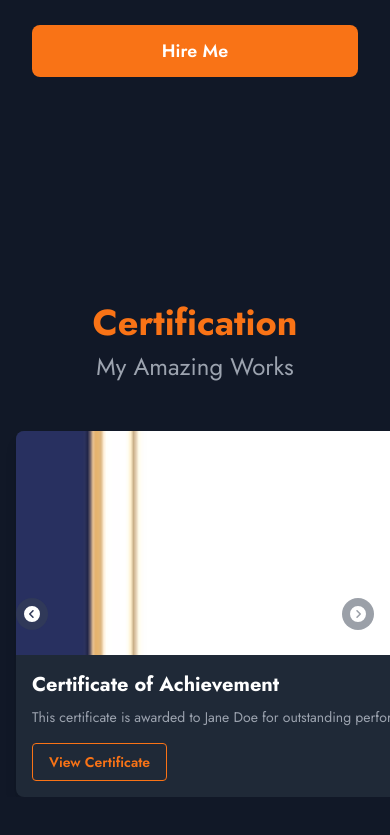
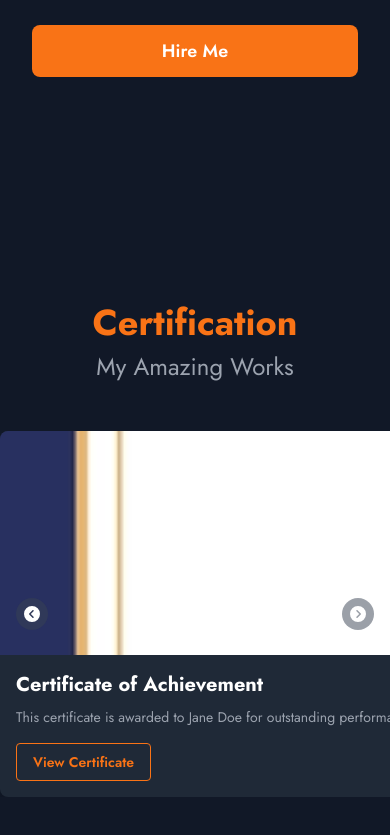
Before and after one commit to prodevssp/portfolio-website, a Next.js app: page / in a window 390 px wide. Shown: the part 1449-2284 px from the top of the page. Built offline with nearby package versions, Linux system fonts and the light colour scheme.

Commit message:
feat: enhance CertificationSection for responsive slide display and navigation

```diff
--- a/src/components/CertificationSection.jsx
+++ b/src/components/CertificationSection.jsx
@@ -1,24 +1,28 @@
 'use client';
-import React, { useState } from 'react';
+import React, { useState, useEffect } from 'react';
 import { FaCircleChevronLeft, FaCircleChevronRight } from 'react-icons/fa6';
 import config from '@/lib/config';
 
 const CertificationSection = () => {
 	const [currentSlide, setCurrentSlide] = useState(0);
+	const [slidesPerView, setSlidesPerView] = useState(1);
 
-	// Responsive slide calculation
-	const getSlidesPerView = () => {
-		if (typeof window !== 'undefined') {
+	// Update slidesPerView based on window width
+	useEffect(() => {
+		const updateSlides = () => {
 			const width = window.innerWidth;
-			if (width >= 1024) return 4;
-			if (width >= 640) return 2;
-			return 1;
-		}
-		return 1;
-	};
+			if (width >= 1280) setSlidesPerView(4);
+			else if (width >= 1024) setSlidesPerView(3);
+			else if (width >= 768) setSlidesPerView(2);
+			else setSlidesPerView(1);
+		};
+
+		updateSlides();
+		window.addEventListener('resize', updateSlides);
+		return () => window.removeEventListener('resize', updateSlides);
+	}, []);
 
 	const handleNext = () => {
-		const slidesPerView = getSlidesPerView();
 		setCurrentSlide(prev =>
 			Math.min(
 				prev + slidesPerView,
@@ -28,7 +32,6 @@ const CertificationSection = () => {
 	};
 
 	const handlePrev = () => {
-		const slidesPerView = getSlidesPerView();
 		setCurrentSlide(prev => Math.max(prev - slidesPerView, 0));
 	};
 
@@ -45,28 +48,32 @@ const CertificationSection = () => {
 
 			<div className='mt-12 relative'>
 				<div className='flex items-center justify-center'>
+					{/* Previous Button */}
 					<button
 						onClick={handlePrev}
 						className='absolute left-4 z-10 bg-gray-700/50 rounded-full p-2'
 						disabled={currentSlide === 0}
+						aria-label='Previous Slide'
 					>
 						<FaCircleChevronLeft className='text-white' />
 					</button>
 
+					{/* Carousel */}
 					<div className='w-full overflow-hidden'>
 						<div
-							className='flex transition-transform duration-300 ease-in-out'
+							className='flex gap-4 transition-transform duration-300 ease-in-out'
 							style={{
 								transform: `translateX(-${
-									currentSlide *
-									(100 /
-										getSlidesPerView())
+									(currentSlide *
+										100) /
+									slidesPerView
 								}%)`,
 								width: `${
-									config
+									(config
 										.certificates
 										.length *
-									100
+										100) /
+									slidesPerView
 								}%`,
 							}}
 						>
@@ -79,7 +86,7 @@ const CertificationSection = () => {
 										key={
 											index
 										}
-										className='w-full sm:w-1/2 lg:w-1/4 px-4 flex-shrink-0'
+										className='w-full sm:w-1/2 md:w-1/3 lg:w-1/4 flex-shrink-0'
 									>
 										<div className='bg-gray-800 rounded-lg shadow-lg overflow-hidden hover:scale-105 transition transform duration-300'>
 											<img
@@ -121,6 +128,7 @@ const CertificationSection = () => {
 						</div>
 					</div>
 
+					{/* Next Button */}
 					<button
 						onClick={handleNext}
 						className='absolute right-4 z-10 bg-gray-700/50 rounded-full p-2'
@@ -128,8 +136,9 @@ const CertificationSection = () => {
 							currentSlide >=
 							config.certificates
 								.length -
-								getSlidesPerView()
+								slidesPerView
 						}
+						aria-label='Next Slide'
 					>
 						<FaCircleChevronRight className='text-white' />
 					</button>
```
